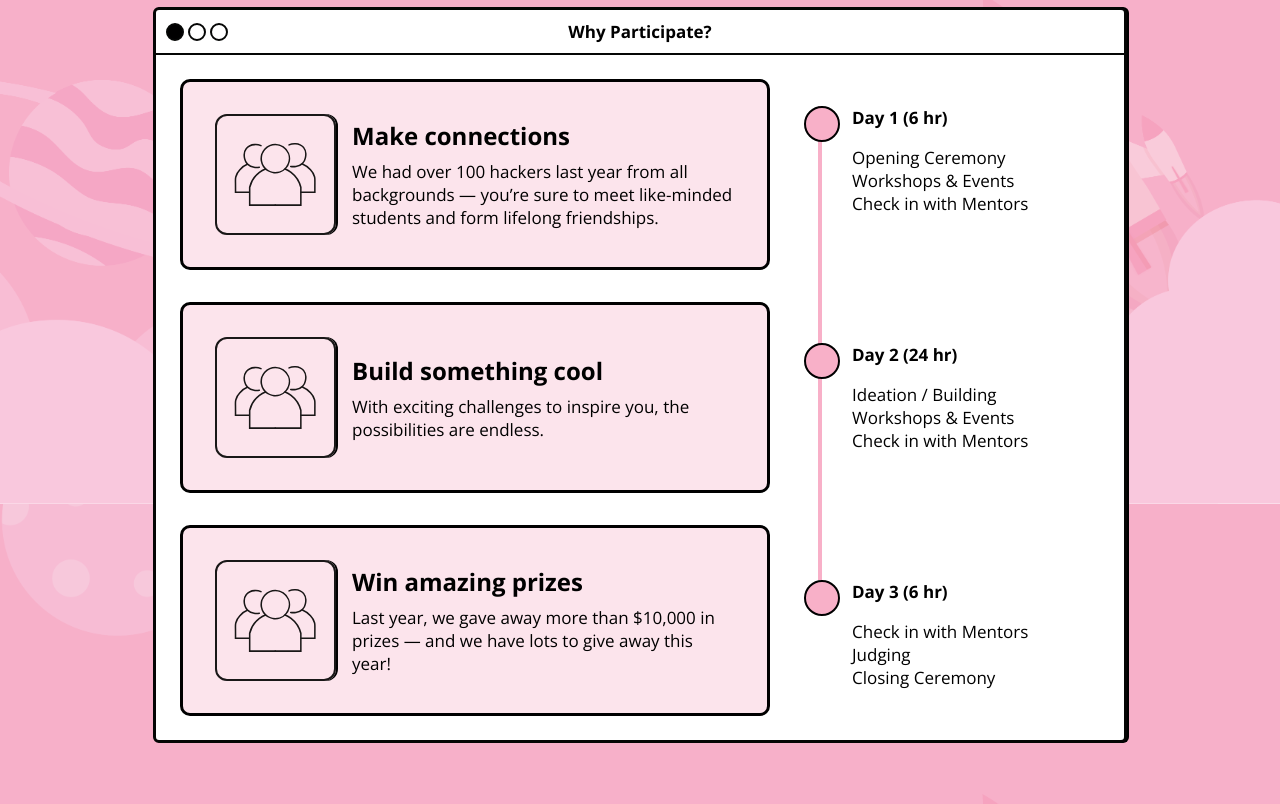
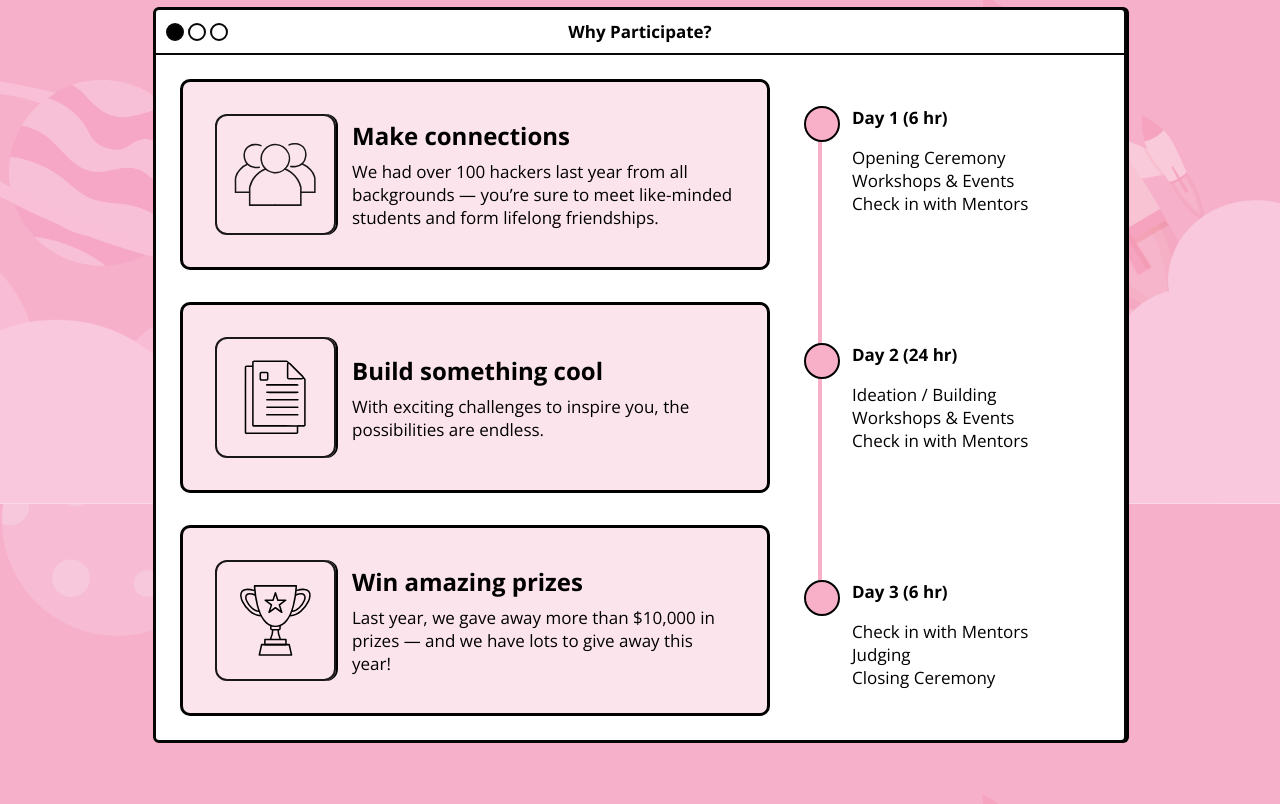
Before and after one commit to HackademicsClub/hackville2022, a Gatsby site: page / in a window 1280 px wide. Shown: the part 1524-2328 px from the top of the page. Built offline with nearby package versions, Linux system fonts and the light colour scheme; Gatsby itself is replaced by a stand-in of ours.

Commit message:
Make image source a prop on participate icon

```diff
--- a/src/components/ParticipateCard/index.js
+++ b/src/components/ParticipateCard/index.js
@@ -1,8 +1,5 @@
 import React from 'react';
 import styled from 'styled-components';
-
-// Assets
-import PeopleImage from '../../images/people.svg';
 
 const Card = styled.div`
   display: flex;
@@ -48,7 +45,7 @@ const CardText = styled.p`
 `
 
 // Allow width & height to be passed
-const PeopleIcon = styled.img`
+const Icon = styled.img`
   border: 2px solid #191717;
   border-radius: 12px;
   box-shadow: 2px 0px 0px black;
@@ -56,11 +53,9 @@ const PeopleIcon = styled.img`
   height: 117px;
 `
 
-
-
-const ParticipateCard = ({ title, text }) => (
+const ParticipateCard = ({ title, text, image }) => (
   <Card>
-    <PeopleIcon src={PeopleImage}/>
+    <Icon src={image}/>
     <CardContent>
       <CardHeader>{ title }</CardHeader>
       <CardText>
--- a/src/sections/Participate/index.js
+++ b/src/sections/Participate/index.js
@@ -8,6 +8,9 @@ import Window from '../../components/Window';
 // Assets
 import PinkBackground from '../../images/backgrounds/bg-pink.png';
 import ParticipateImage from '../../images/participate.png';
+import PeopleImage from '../../images/people.svg';
+import PrizeImage from '../../images/prize.svg';
+import ProjectImage from '../../images/project.svg';
 
 const ParticipateIcon = styled.img`
   width: 231px;
@@ -61,9 +64,12 @@ const Participate = () => (
       <WindowContents>
         <ParticipateContainer>
           <ParticipateCard title='Make connections' text='We had over 100 hackers last year from all backgrounds
-          — you’re sure to meet like-minded students and form lifelong friendships.'/>
-          <ParticipateCard title='Build something cool' text='With exciting challenges to inspire you, the possibilities are endless.'/>
-          <ParticipateCard title='Win amazing prizes' text='Last year, we gave away more than $10,000 in prizes — and we have lots to give away this year!'/>
+          — you’re sure to meet like-minded students and form lifelong friendships.'
+           image={PeopleImage}/>
+          <ParticipateCard title='Build something cool' text='With exciting challenges to inspire you, the possibilities are endless.'
+           image={ProjectImage}/>
+          <ParticipateCard title='Win amazing prizes' text='Last year, we gave away more than $10,000 in prizes — and we have lots to give away this year!'
+           image={PrizeImage}/>
         </ParticipateContainer>
         <Timeline/>
       </WindowContents>
```
Also changed, not shown: src/images/prize.svg (added), src/images/project.svg (added).
